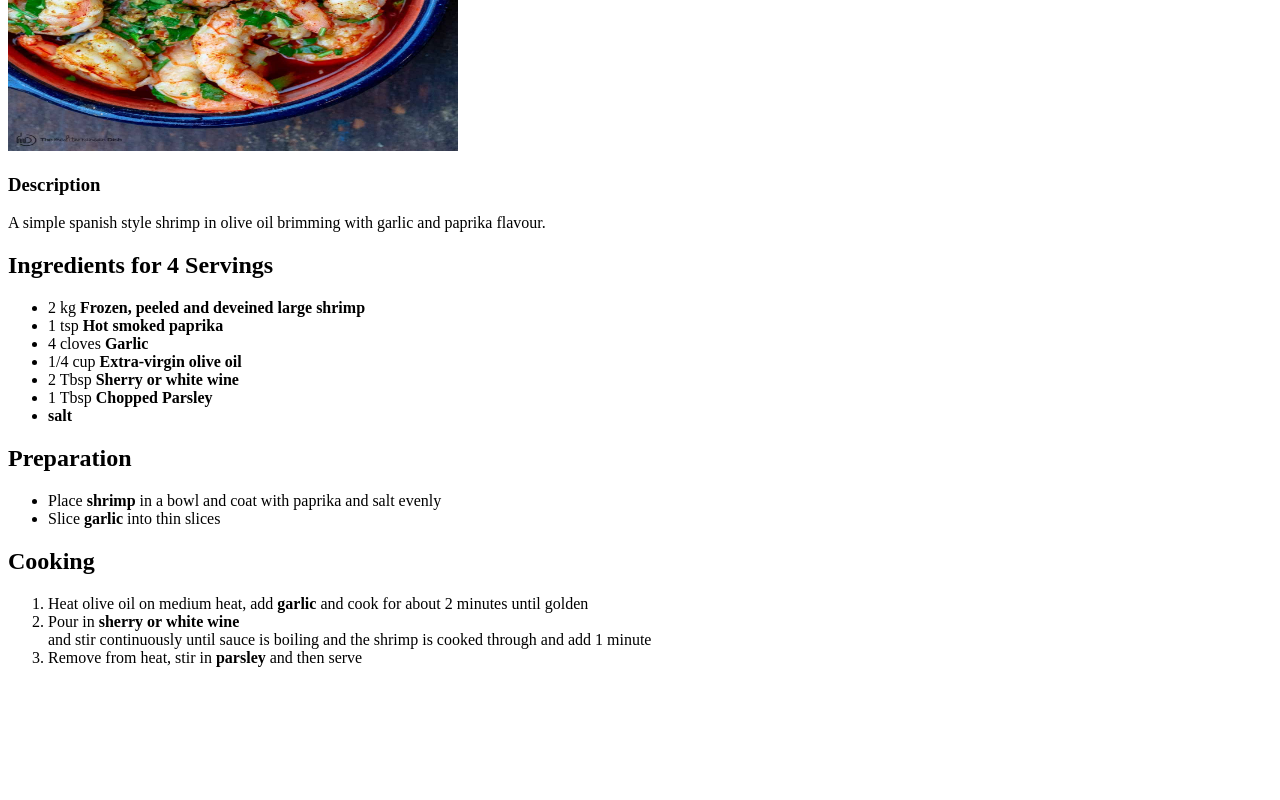
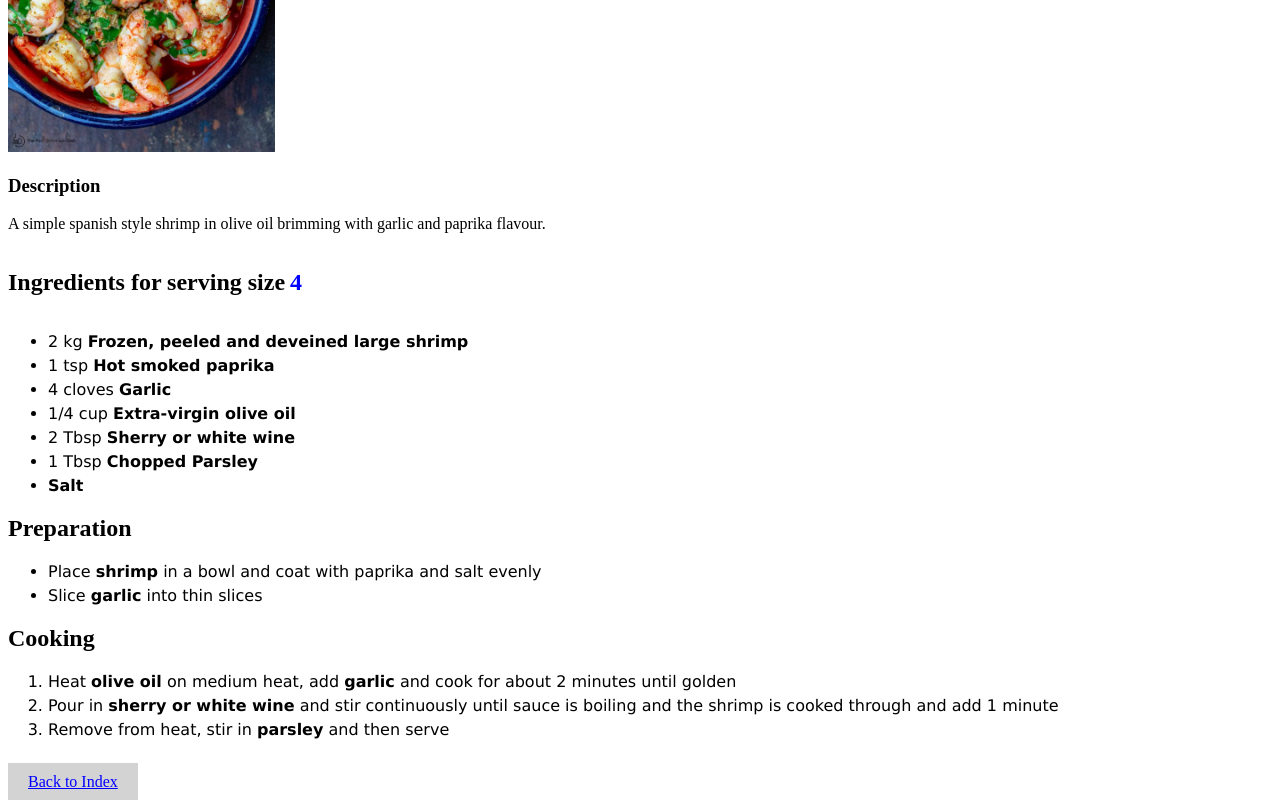
Before and after one commit to Yubikitas/odin-recipes, a plain HTML site: page gambas.html in a window 1280 px wide. Shown: the part 329-1129 px from the top of the page. Before the commit the page ends 1012 px from the top, so only its background shows below. Drawn offline with Linux system fonts and the light colour scheme.

Commit message:
Added classes to gambas ingredients serving size Added button to return to index

```diff
--- a/gambas.html
+++ b/gambas.html
@@ -4,23 +4,25 @@
     <meta charset="UTF-8">
     <meta name="viewport" content="width=device-width, initial-scale=1.0">
     <title>Gambas al Aljillo Recipe</title>
+    <link rel="stylesheet" href="style.css">
 </head>
 <body>
-    <h1>Simple Spanish Style Shrimp</h1>
-    <img src ="./images/gambas.jpg" alt="A bowl of gambas, spanish style shrimp" height="400" width="450">
+    <h1 class="the-dish">Simple Spanish Style Shrimp</h1>
+    <img src ="./images/gambas.jpg" alt="A bowl of gambas, spanish style shrimp" height="400" width="auto">
     <h3>Description</h3>
     <p>A simple spanish style shrimp in olive oil brimming with garlic and paprika flavour.
     </p>
-
-    <h2>Ingredients for 4 Servings </h2>
+        <div style="display:flex">
+            <h2>Ingredients for serving size</h2><h2 class="serving_size">4</h2>
+        </div>
     <ul>
-        <li>2 kg <strong>Frozen, peeled and deveined large shrimp</strong></li>
-        <li>1 tsp <strong>Hot smoked paprika</strong></li>
-        <li>4 cloves <strong>Garlic</strong></li>
-        <li>1/4 cup <strong>Extra-virgin olive oil</strong></li>
-        <li>2 Tbsp <strong>Sherry or white wine</strong></li>
-        <li>1 Tbsp <strong>Chopped Parsley</strong></li>
-        <li><strong>salt</strong></li>
+        <li><div class="ingredient_serving">2 kg</div> <strong>Frozen, peeled and deveined large shrimp</strong></li>
+        <li><div class="ingredient_serving">1 tsp</div> <strong>Hot smoked paprika</strong></li>
+        <li><div class="ingredient_serving">4 cloves</div> <strong>Garlic</strong></li>
+        <li><div class="ingredient_serving">1/4 cup</div> <strong>Extra-virgin olive oil</strong></li>
+        <li><div class="ingredient_serving">2 Tbsp</div> <strong>Sherry or white wine</strong></li>
+        <li><div class="ingredient_serving">1 Tbsp</div> <strong>Chopped Parsley</strong></li>
+        <li><strong>Salt</strong></li>
     </ul>
 
     <h2>Preparation</h2>
@@ -31,11 +33,12 @@
 
     <h2>Cooking</h2>
     <ol>
-        <li>Heat olive oil on medium heat, add <strong>garlic</strong> and cook for about 2 minutes until golden</li>
-    <li>Pour in <strong>sherry or white wine</strong></li> and stir continuously until sauce is boiling and the shrimp is cooked through and add 1 minute
+        <li>Heat <strong>olive oil</strong> on medium heat, add <strong>garlic</strong> and cook for about 2 minutes until golden</li>
+    <li>Pour in <strong>sherry or white wine</strong> and stir continuously until sauce is boiling and the shrimp is cooked through and add 1 minute </li>
     <li>Remove from heat, stir in <strong>parsley</strong> and then serve</li>
 </ol>
-
+<br>
+<a class ="button" href="./index.html">Back to Index</a>
 
 
 </body>
--- /dev/null
+++ b/style.css
@@ -0,0 +1,24 @@
+li{
+    font-family:Verdana, Geneva, Tahoma, sans-serif;
+    margin-bottom: 5px;
+}
+
+.the-dish{
+    font-family: 'Lucida Grande';
+}
+
+.serving_size{
+    margin-left: 5px;
+    color: blue;
+}
+
+
+.button{
+    background-color: lightgrey;
+    color: blue;
+    padding: 10px 20px;
+}
+
+.ingredient_serving{
+    display: inline-block;
+}
```
Also changed, not shown: index.html (+1 -0 lines), napa.html (+8 -5 lines).
